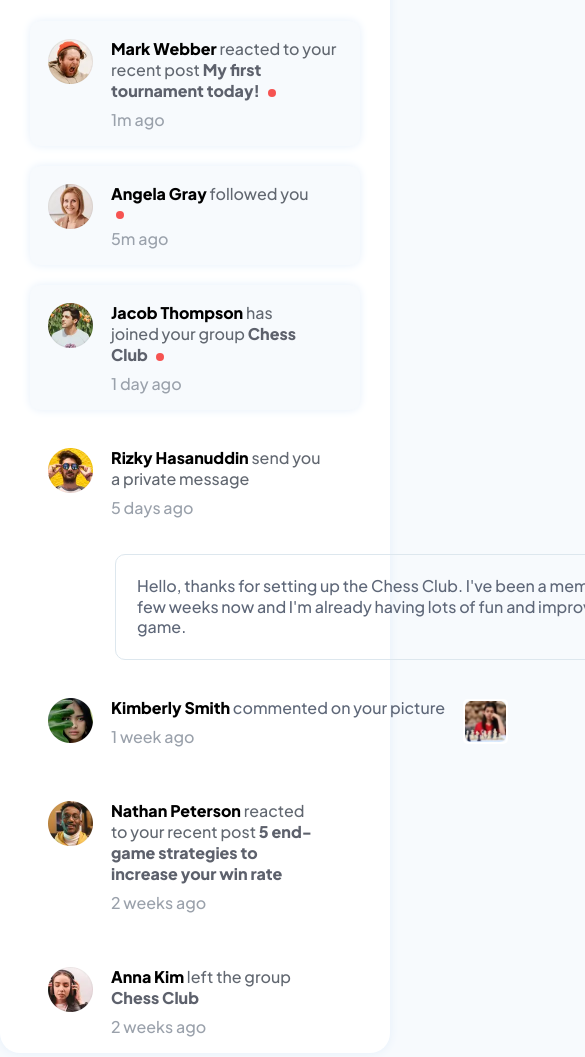
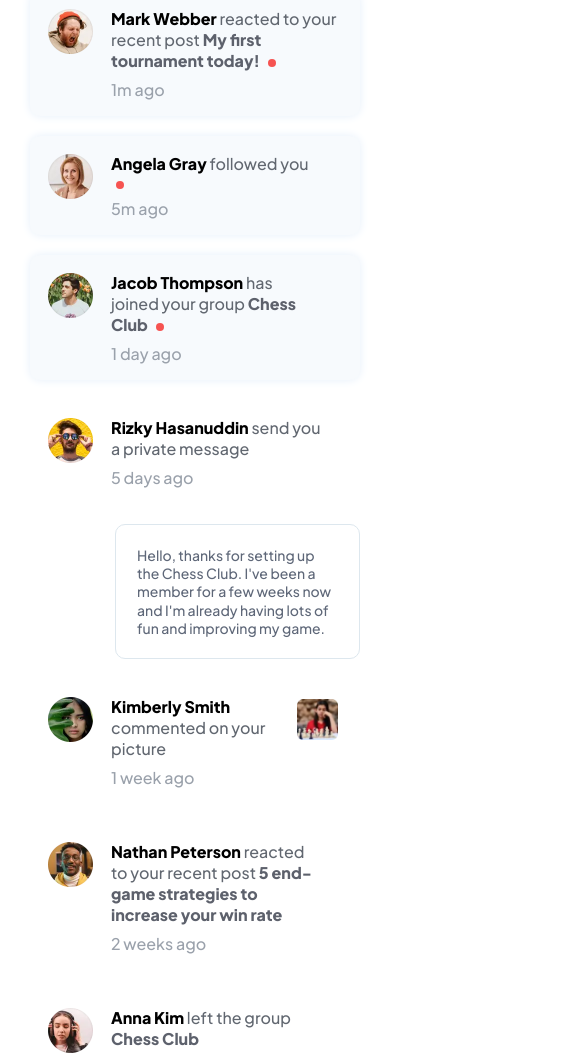
Before and after one commit to yburdakova/notifications-page-challenge, a plain HTML site: page index.html in a window 390 px wide. Shown: the part 113-1170 px from the top of the page, 585 px wide, since content can reach past the window. Drawn offline with Linux system fonts and the light colour scheme.

Commit message:
final-design

```diff
--- a/index.html
+++ b/index.html
@@ -80,20 +80,20 @@
           <div class="notification-item__userpicture"></div>
         </div>
         <div class="notification__answer">Hello, thanks for setting up the Chess Club. I've been a member for a few weeks now and I'm already having lots of fun and improving my game.</div>
-        <div class="notification-item-pic__box">
-          <div class="notification-item-pic__avatar">
+        <div class="notification-item__box">
+          <div class="notification-item__avatar">
             <img src="/assets/images/avatar-kimberly-smith.webp" alt="">
           </div>
-          <div class="notification-item-pic__text">
-            <div class="notification-item-pic__string">
-              <span class="notification-item-pic__name">Kimberly Smith</span>
-              <span class="notification-item-pic__action">commented on your picture</span>
-              <span class="notification-item-pic__object"></span>
-              <span class="notification-item-pic__unread"></span>
+          <div class="notification-item__text">
+            <div class="notification-item__string">
+                <span class="notification-item__name">Kimberly Smith</span>
+                <span class="notification-item__action">commented on your picture</span>
+                <span class="notification-item__object"></span>
+              <span class="notification-item__unread"></span>
             </div>
-            <div class="notification-item-pic__time">1 week ago</div>
+            <div class="notification-item__time">1 week ago</div>
           </div>
-          <div class="notification-item-pic__userpicture"><img src="/assets/images/image-chess.webp" alt=""></div>
+          <div class="notification-item__userpicture"><img src="/assets/images/image-chess.webp" alt=""></div>
         </div>
         <div class="notification-item__box">
           <div class="notification-item__avatar">
--- a/scss/style.scss
+++ b/scss/style.scss
@@ -42,12 +42,16 @@ body{
     background-color:hsl(210, 60%, 98%);
     font-family: 'Plus Jakarta Sans';
     font-size: 16px;
+    @media (max-width: 424px) {
+        background-color:#fff;
+    }
 
 }
 .container {
         max-width: 730px;
         margin: 0 auto;
         padding-bottom: 105px;
+
 }
 
 button{
@@ -62,10 +66,16 @@ button{
 .notification {
 
     &__body {
-        margin: 30px 0px 30px 0;
+
         background-color:#ffffff;
         border-radius: 20px;
         box-shadow: 0px 0px 10px hsl(211, 68%, 94%);
+        position: relative;
+        @media (max-width: 424px) {
+            margin: 0;
+            border-radius: 0;
+            box-shadow: 0px 0px 0 0;
+        }
     }
 
     &__header {
@@ -81,7 +91,9 @@ button{
         font-weight: 700;
         display: flex;
         align-items: flex-end;
-
+        @media (max-width: 424px) {
+            font-size: 20px;
+        }
     }
 
     &__counter {
@@ -109,16 +121,20 @@ button{
 
     &__answer {
         margin-left: 115px;
+        margin-right: 30px;
         color:hsl(219, 12%, 42%);
         padding: 21px;
         border-radius: 10px;
         line-height: 131%;
         font-weight: 500;
-        width: 565px;
+        max-width: 565px;
         border: 1px solid hsl(205, 33%, 90%);
         &:hover{
             cursor: pointer;
             background-color:hsl(211, 68%, 94%);
+        }
+        @media (max-width: 424px) {
+            font-size: 14px;
         }
     }
 }
@@ -138,6 +154,7 @@ button{
     box-shadow: 0px 0px 10px hsl(211, 68%, 94%);
 
 }
+
 .notification-item {
 
     &__box {
@@ -158,12 +175,7 @@ button{
         margin: 18px 18px 18px 0;
     }
 
-    &__string {
-
-    }
-
     &__name {
-
         font-weight: 700;
         line-height: 131%;
         color: #000000;
@@ -190,9 +202,6 @@ button{
         }
     }
 
-    &__unread {
-    }
-
     &__time {
         color: #9aa1ab;
         margin-top: 10px;
@@ -201,11 +210,13 @@ button{
 
     &__userpicture {
         display: flex;
-        align-items: center;
+        margin-top: 18px;
         margin-right: 20px;
+        margin-left:auto;
 
         img{
             width: 45px;
+            height: 45px;
             border: 2px solid#fff;
             border-radius: 5px;
 
@@ -217,80 +228,3 @@ button{
         }
     }
 }
-.notification-item-pic {
-
-    &__box {
-        display: flex;
-        margin: 20px 30px;
-        border-radius: 10px;
-        color: #616B77;
-    }
-
-    &__avatar {
-        flex: 0 0 auto;
-        img{
-           width: 45px;
-           margin: 18px;
-        }
-    }
-
-    &__text {
-        flex: 1 0 auto;
-        margin: 18px 18px 18px 0;
-    }
-
-    &__name {
-        font-weight: 700;
-        line-height: 131%;
-        color: #000000;
-        &:hover{
-            color:hsl(219, 85%, 26%);
-            cursor: pointer;
-        }
-    }
-
-    &__action {
-        color: hsl(219, 12%, 42%);
-        line-height: 131%;
-        font-weight: 500;
-    }
-
-    &__object {
-        font-weight: 700;
-        color: #5d616c;
-        line-height: 131%;
-        font-weight: 600;
-        &:hover{
-            color:hsl(219, 85%, 26%);
-            cursor: pointer;
-        }
-    }
-
-    &__unread {
-    }
-
-    &__time {
-        color: #9aa1ab;
-        margin-top: 10px;
-        font-weight: 500;
-    }
-
-    &__userpicture {
-        flex: 0 0 auto;
-        display: flex;
-        align-items: center;
-        margin-right: 20px;
-
-        img{
-            width: 45px;
-            border: 2px solid#fff;
-            border-radius: 5px;
-
-            &:hover{
-                border: 2px solid#e4ebf1;
-                cursor: pointer;
-            }
-
-        }
-    }
-}
```
Also changed, not shown: css/style.css.
